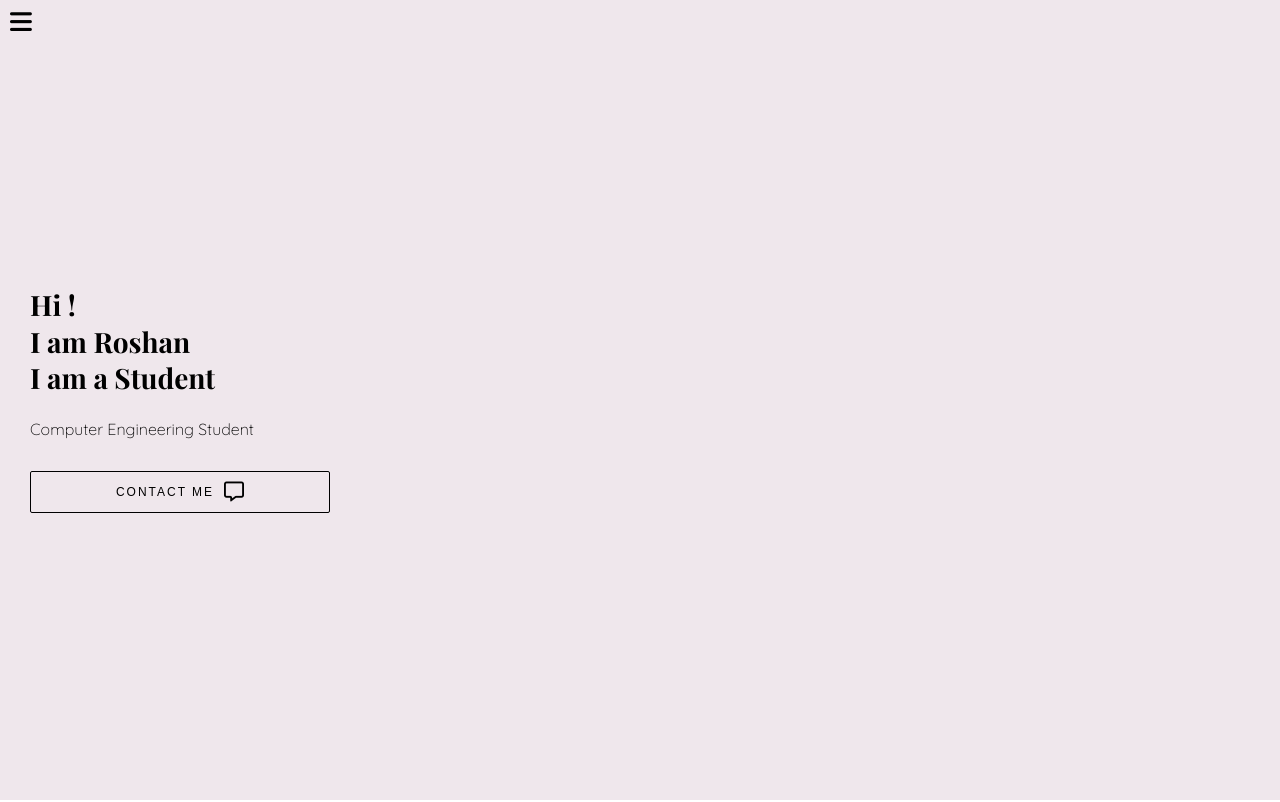
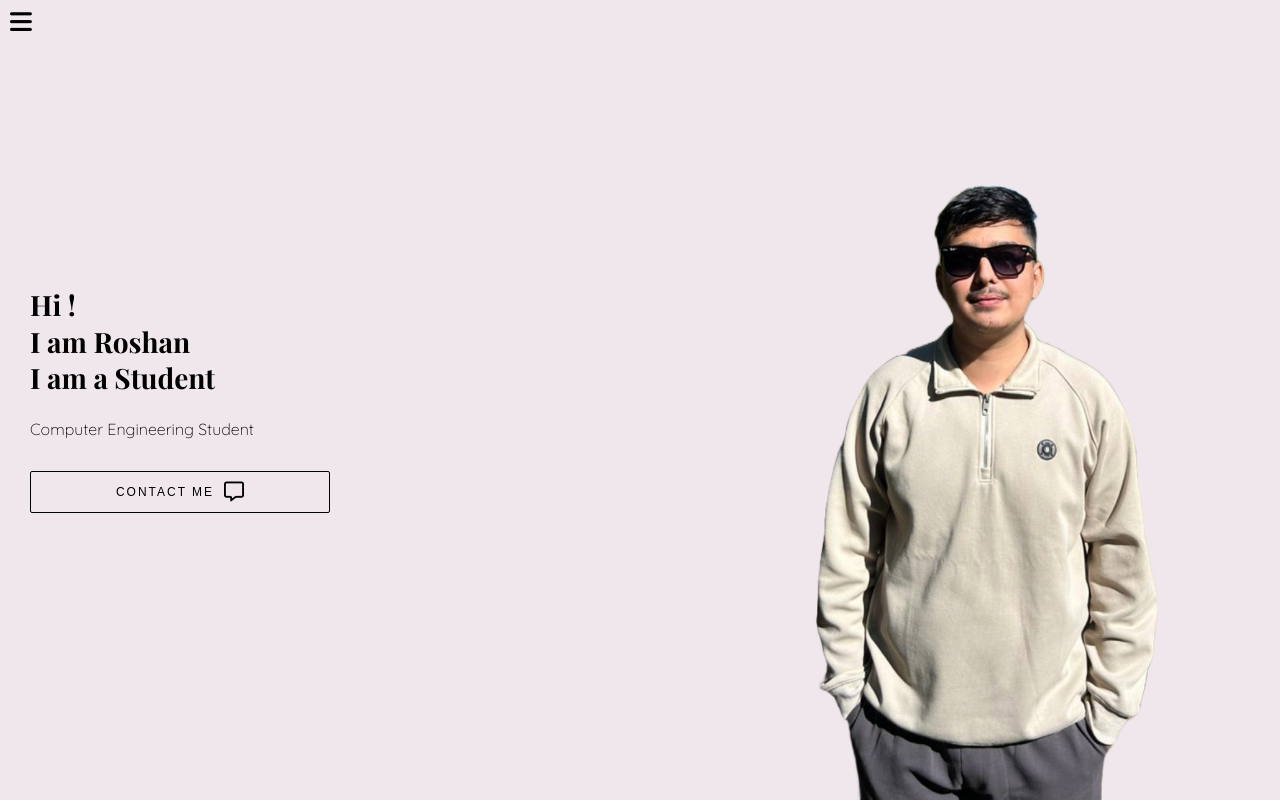
Before and after one commit to roshan-acharya/PORTFOLIO-WPD, a plain HTML site: page index.html in a window 1280 px wide. Shown: the top 802 px of the page. Drawn offline with nearby package versions, Linux system fonts and the light colour scheme; the site is published under a folder, as on GitHub Pages, so addresses that start at the root find nothing.

Commit message:
image relative path set

```diff
--- a/css/hero.css
+++ b/css/hero.css
@@ -6,7 +6,7 @@
   align-items: flex-start;
   padding: 0 30px;
   background-color: #efe7ec;
-  background-image: url("/Images/photo.png");
+  background-image: url("../Images/photo.png");
   background-position: bottom right;
   background-size: contain;
   background-repeat: no-repeat;
```
